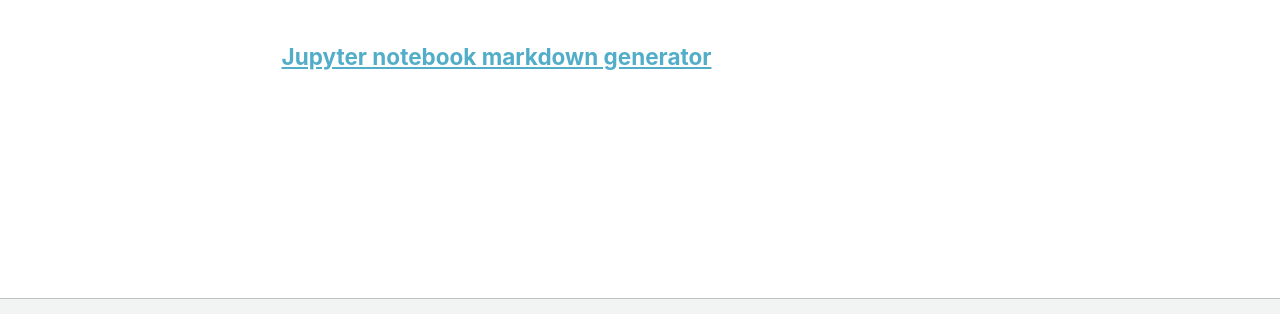
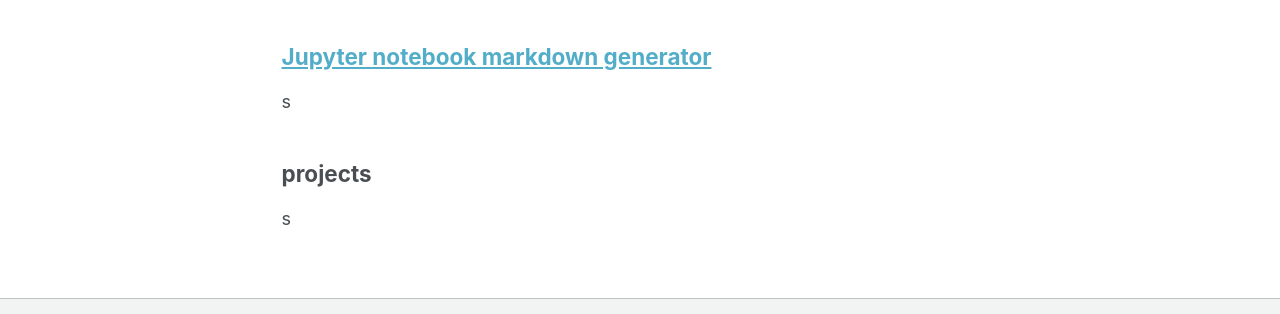
Before and after one commit to ahvuong/ahvuong.github.io, a Jekyll site: the page built from _pages/sitemap.md, in a window 1280 px wide and 1268 px high. Shown: the part 814-1128 px from the top of the window. Built offline with Jekyll 4.4.1, drawn with Linux system fonts in a browser that asks for light colours.

Commit message:
Update sitemap

```diff
--- a/_pages/sitemap.md
+++ b/_pages/sitemap.md
@@ -15,3 +15,13 @@ A list of all the posts and pages found on the site. For you robots out there is
 {% endfor %}
 
 {% capture written_label %}'None'{% endcapture %}
+
+{% for collection in site.collections %}
+{% unless collection.output == false or collection.label == "posts" %}
+  {% capture label %}{{ collection.label }}{% endcapture %}
+  {% if label != written_label %}
+  <h2>{{ label }}</h2>
+  {% capture written_label %}{{ label }}{% endcapture %}
+  {% endif %}
+{% endunless %}s
+{% endfor %}
```
